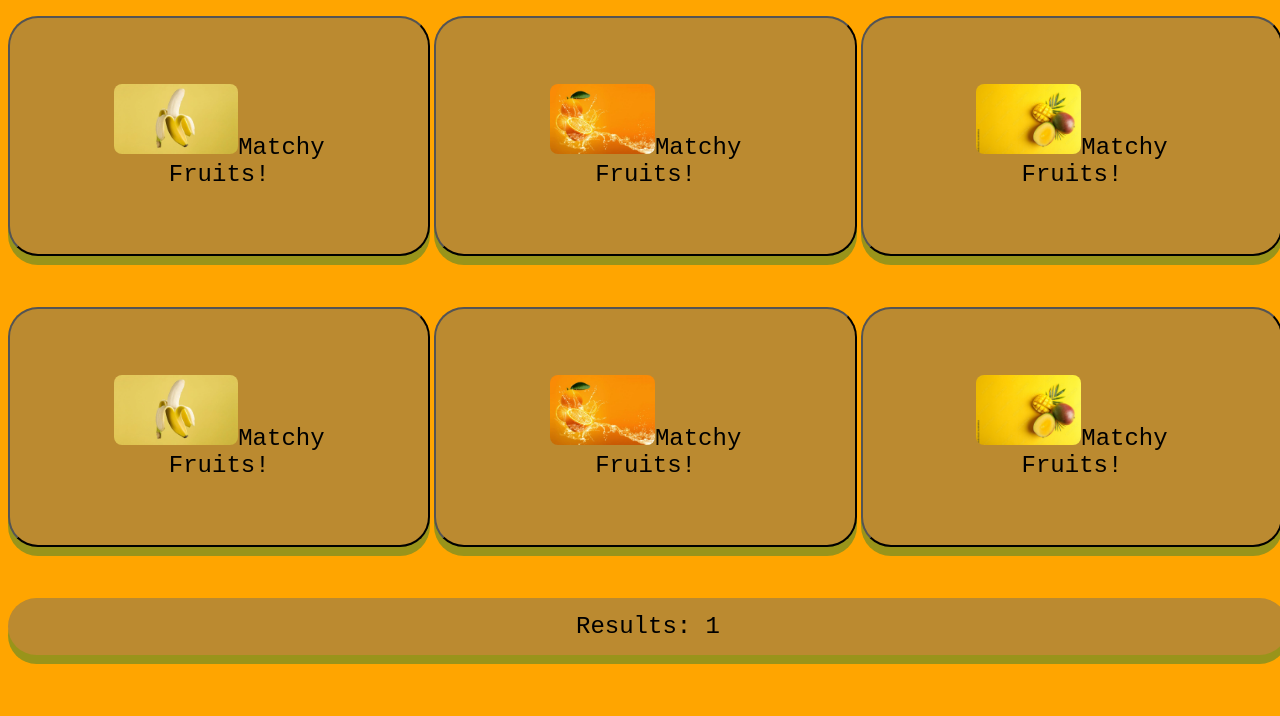
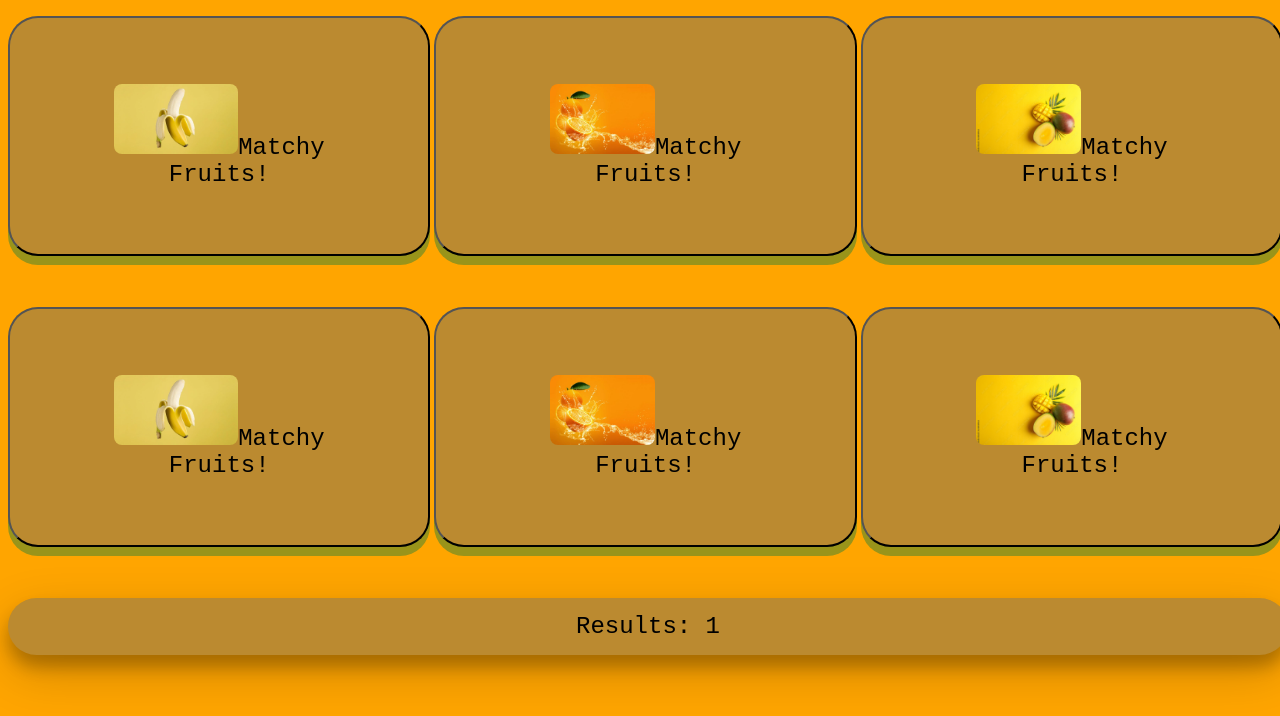
Before and after one commit to 7ommyBoy/fruitGame, a plain HTML site: page index.html in a window 1280 px wide. In both pictures the pointer is over the element "Results: 1". Shown: the part 105-821 px from the top of the page. Drawn offline with Linux system fonts and the light colour scheme.

Commit message:
Update style.css

```diff
--- a/style.css
+++ b/style.css
@@ -55,8 +55,12 @@ h3 {
   font-family: "Brush Script MT", "Fantasy", monospace;
   transition-duration: 0.4s;
 
+}
 
+.boxed:hover {
+  box-shadow: 0 12px 16px 0 rgba(0,0,0,0.24),0 17px 50px 0 rgba(0,0,0,0.19);
 }
+
 
 .image {
   width: 70px,;
```
